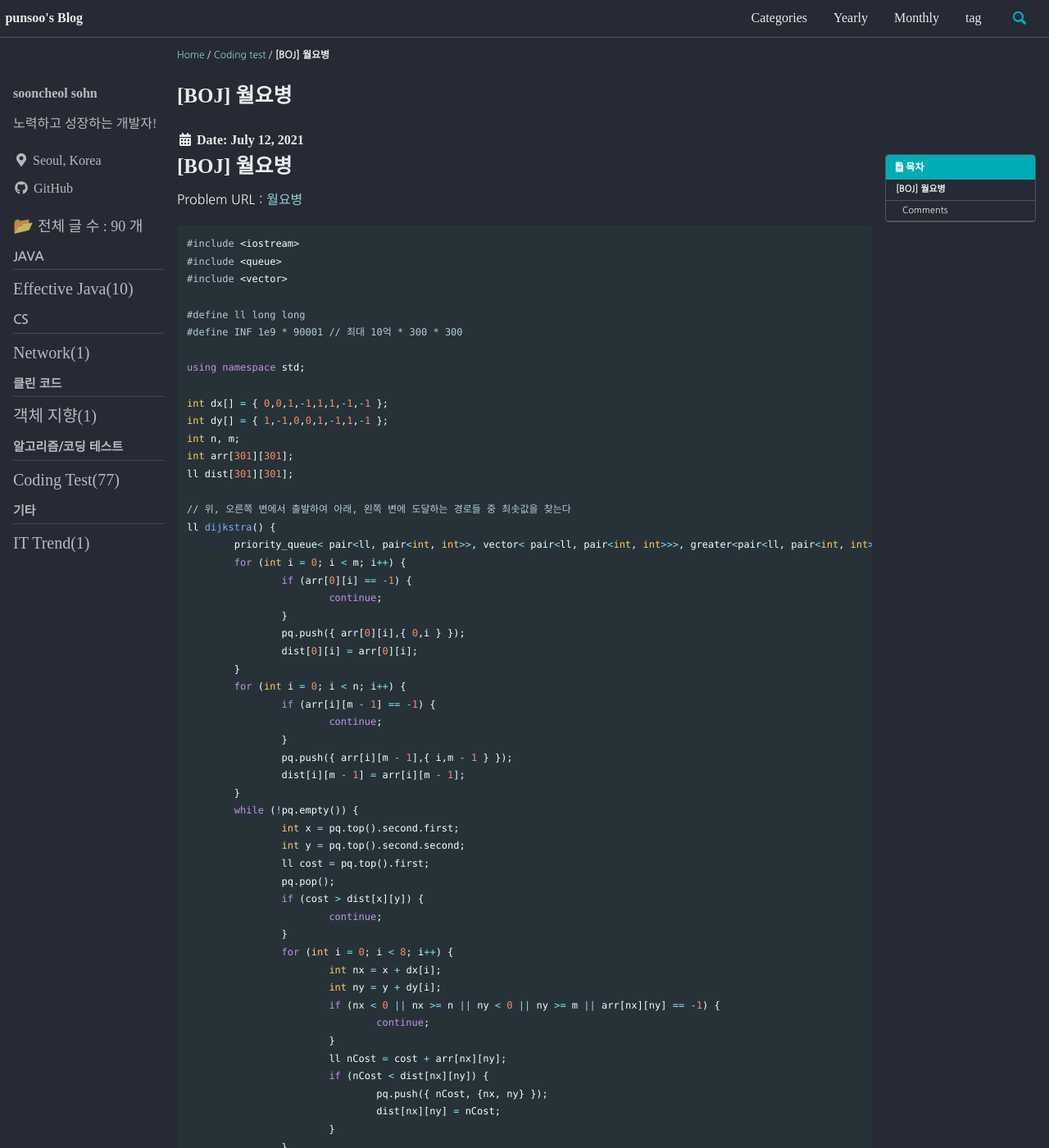
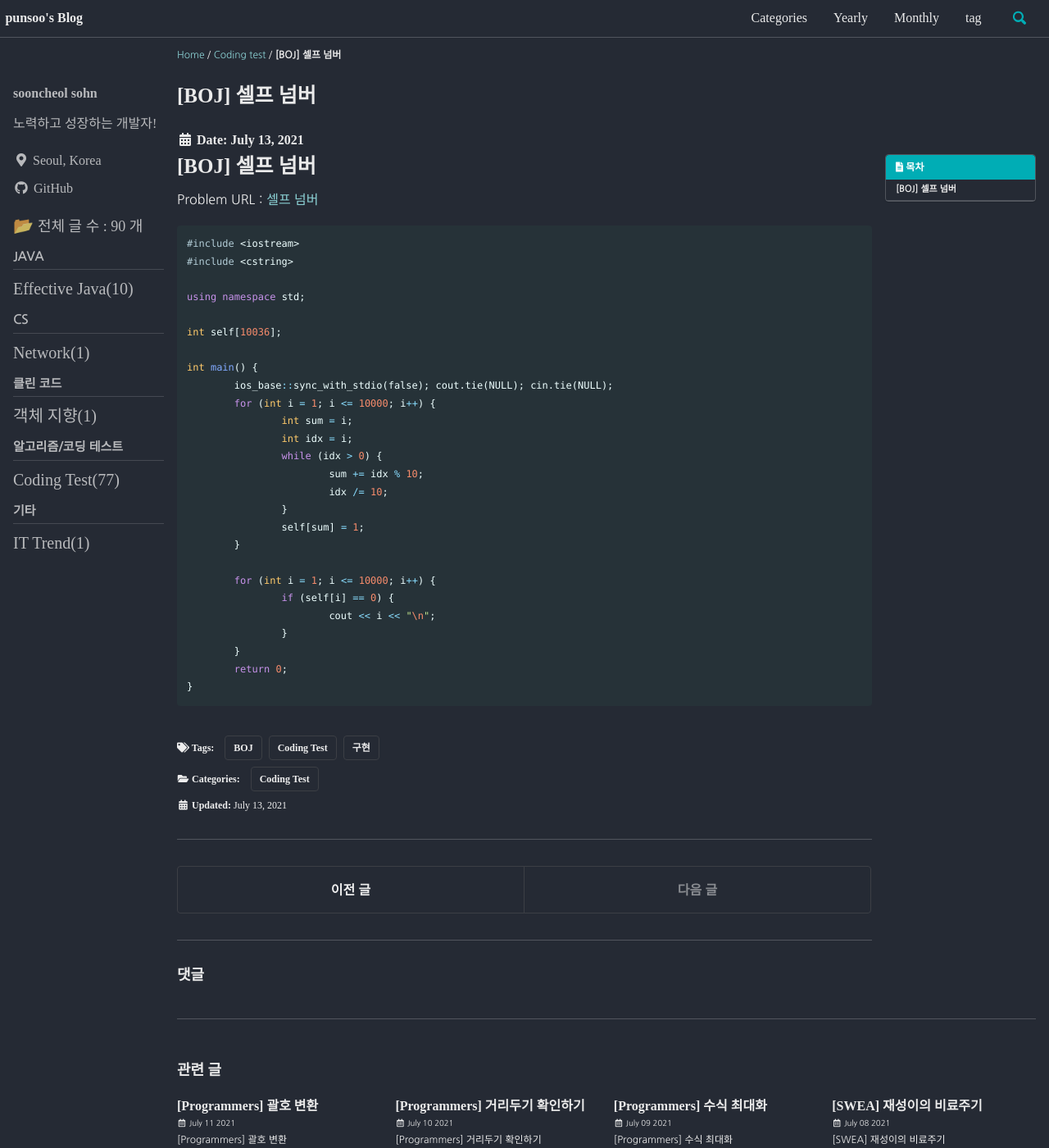
Before and after one commit to punsoo/punsoo.github.io, a Jekyll site: the page built from _posts/Coding-Test/2021-07-12-BOJ-월요병.md, in a window 1280 px wide and 1400 px high. Shown: the whole window at 82% size. Built offline with Jekyll 4.4.1, drawn with Linux system fonts in a browser that asks for light colours; cached includes are drawn as plain includes; some web fonts are replaced; comment, search, counter and statistics services are not loaded; some of the changed text lies outside the part shown.

Commit message:
BOJ 셀프 넘버

````diff
--- a/_posts/Coding-Test/2021-07-12-BOJ-월요병.md
+++ b/_posts/Coding-Test/2021-07-12-BOJ-월요병.md
@@ -9,107 +9,47 @@ defaults:
       comments: true
       related: true
 
-title: "[BOJ] 월요병"
-excerpt: "[BOJ] 월요병"
+title: "[BOJ] 셀프 넘버"
+excerpt: "[BOJ] 셀프 넘버"
 toc: true
 toc_sticky: true
 toc_label: "목차"
 categories:
   - Coding Test
 tags:
-  - [Coding Test, BOJ, 다익스트라]
-date: 2021-07-12
-last_modified_at: 2021-07-12
+  - [Coding Test, BOJ, 구현]
+date: 2021-07-13
+last_modified_at: 2021-07-13
 ---
-# [BOJ] 월요병
+# [BOJ] 셀프 넘버
 
-Problem URL : [월요병](https://www.acmicpc.net/problem/14611)
+Problem URL : [셀프 넘버](https://www.acmicpc.net/problem/4673)
 
 ```cpp
 #include <iostream>
-#include <queue>
-#include <vector>
-
-#define ll long long
-#define INF 1e9 * 90001 // 최대 10억 * 300 * 300
+#include <cstring>
 
 using namespace std;
 
-int dx[] = { 0,0,1,-1,1,1,-1,-1 };
-int dy[] = { 1,-1,0,0,1,-1,1,-1 };
-int n, m;
-int arr[301][301];
-ll dist[301][301];
-
-// 위, 오른쪽 변에서 출발하여 아래, 왼쪽 변에 도달하는 경로들 중 최솟값을 찾는다
-ll dijkstra() {
-	priority_queue< pair<ll, pair<int, int>>, vector< pair<ll, pair<int, int>>>, greater<pair<ll, pair<int, int>>> > pq;
-	for (int i = 0; i < m; i++) {
-		if (arr[0][i] == -1) {
-			continue;
-		}
-		pq.push({ arr[0][i],{ 0,i } });
-		dist[0][i] = arr[0][i];
-	}
-	for (int i = 0; i < n; i++) {
-		if (arr[i][m - 1] == -1) {
-			continue;
-		}
-		pq.push({ arr[i][m - 1],{ i,m - 1 } });
-		dist[i][m - 1] = arr[i][m - 1];
-	}
-	while (!pq.empty()) {
-		int x = pq.top().second.first;
-		int y = pq.top().second.second;
-		ll cost = pq.top().first;
-		pq.pop();
-		if (cost > dist[x][y]) {
-			continue;
-		}
-		for (int i = 0; i < 8; i++) {
-			int nx = x + dx[i];
-			int ny = y + dy[i];
-			if (nx < 0 || nx >= n || ny < 0 || ny >= m || arr[nx][ny] == -1) {
-				continue;
-			}
-			ll nCost = cost + arr[nx][ny];
-			if (nCost < dist[nx][ny]) {
-				pq.push({ nCost, {nx, ny} });
-				dist[nx][ny] = nCost;
-			}
-		}
-	}
-	ll ret = INF;
-	for (int i = 0; i < n; i++) {
-		ret = min(dist[i][0], ret);
-	}
-	for (int i = 0; i < m; i++) {
-		ret = min(dist[n - 1][i], ret);
-	}
-	return ret;
-}
+int self[10036];
 
 int main() {
 	ios_base::sync_with_stdio(false); cout.tie(NULL); cin.tie(NULL);
-	cin >> n >> m;
-	for (int i = 0; i < n; i++) {
-		for (int j = 0; j < m; j++) {
-			cin >> arr[i][j];
-			if (arr[i][j] == -2) {
-				arr[i][j] = 0;
-			}
-			dist[i][j] = INF;
+	for (int i = 1; i <= 10000; i++) {
+		int sum = i;
+		int idx = i;
+		while (idx > 0) {
+			sum += idx % 10;
+			idx /= 10;
+		}
+		self[sum] = 1;
+	}
+
+	for (int i = 1; i <= 10000; i++) {
+		if (self[i] == 0) {
+			cout << i << "\n";
 		}
 	}
-	ll ans = dijkstra();
-	if (ans == INF) {
-		ans = -1;
-	}
-	cout << ans;
-
 	return 0;
 }
 ```
-
-## Comments
-INF 값을 충분히 크게 잡아주지 않으면 틀린다. (주의하자!)
````
